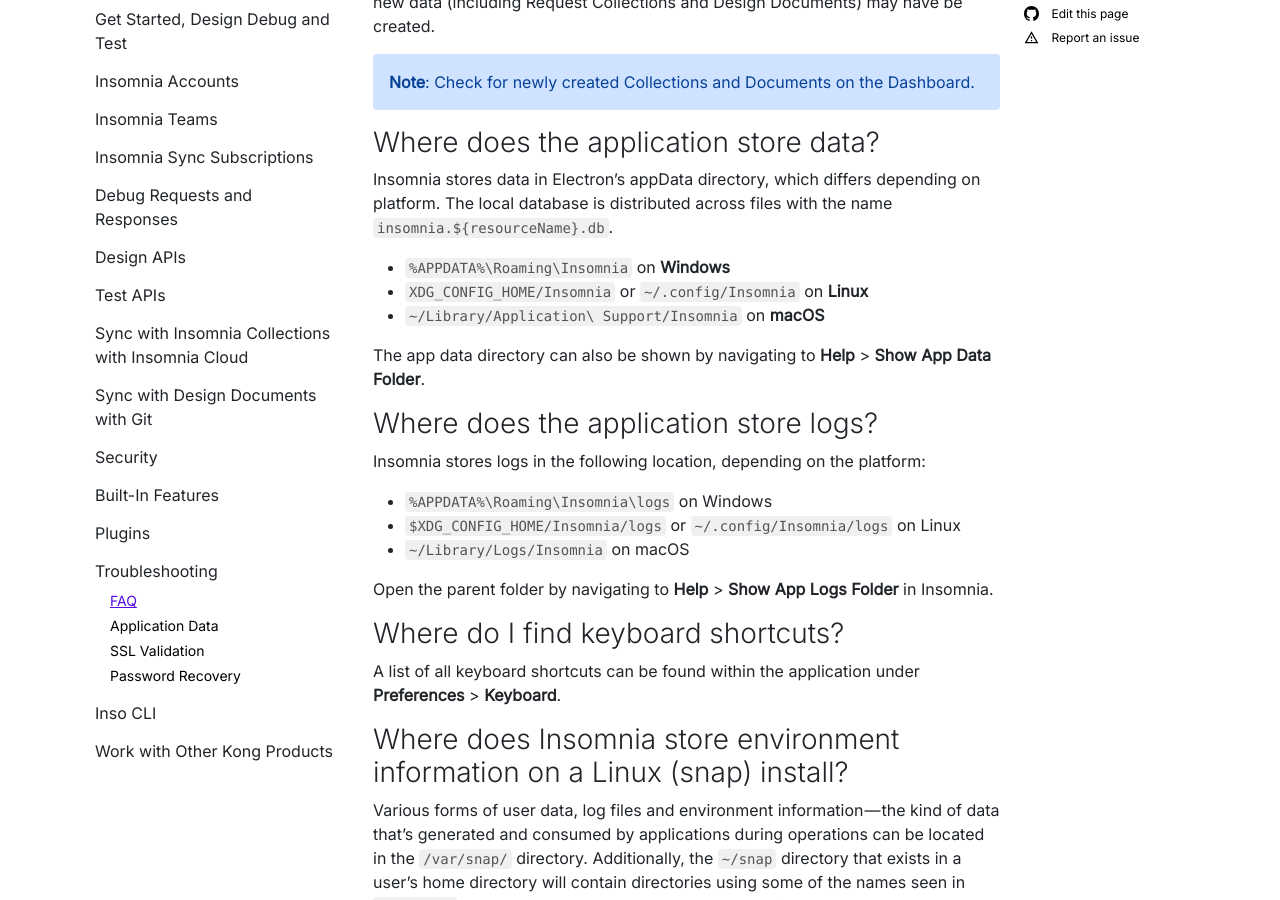
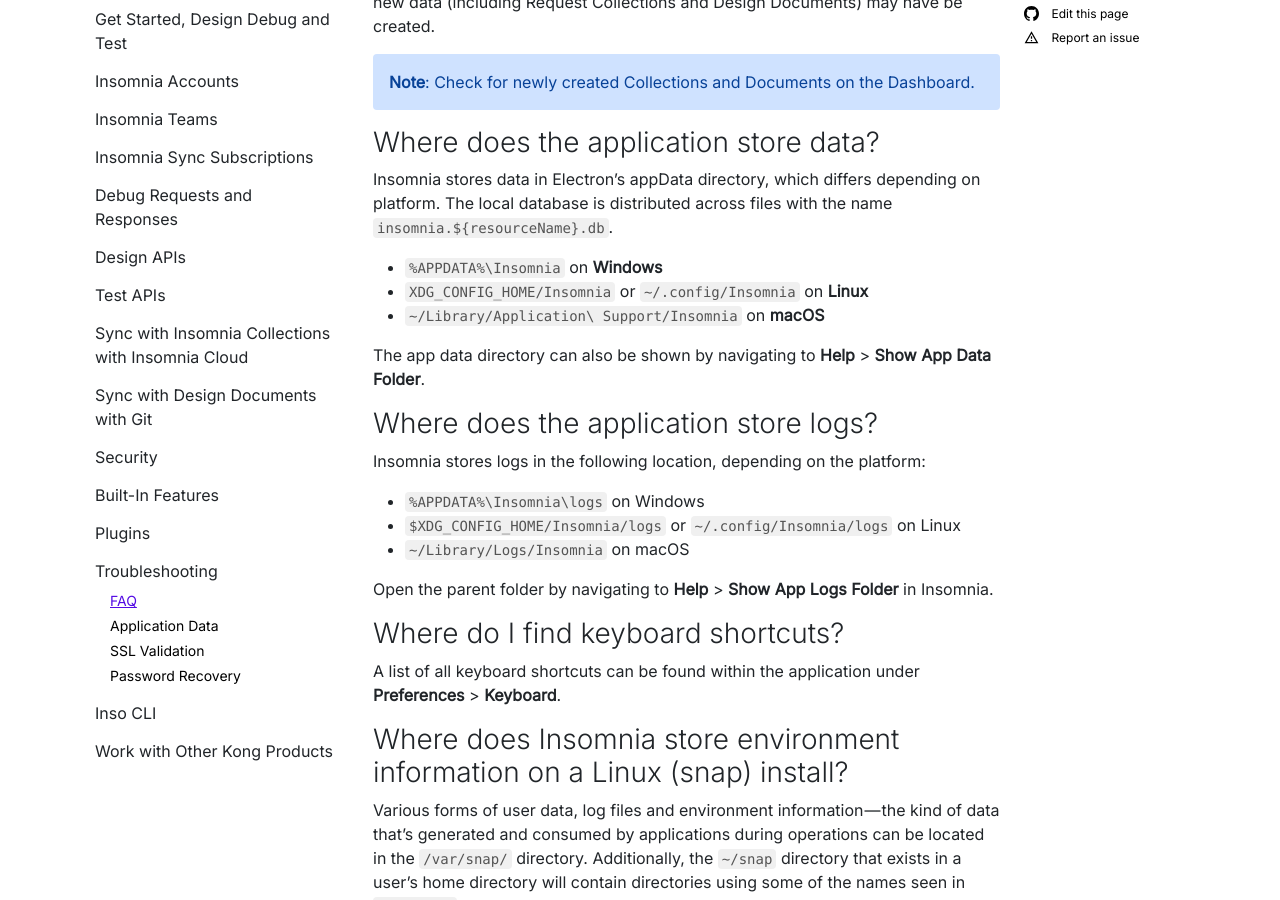
Before and after one commit to Kong/insomnia-docs, a Jekyll site: the page built from docs/insomnia/faq.md, in a window 1280 px wide and 900 px high, scrolled down 3184 px. Built offline with Jekyll 4.4.1, drawn with Linux system fonts in a browser that asks for light colours; comment, search, counter and statistics services are not loaded; some of the changed text lies outside the part shown.

Commit message:
Forgot to add these

```diff
--- a/docs/insomnia/faq.md
+++ b/docs/insomnia/faq.md
@@ -72,7 +72,7 @@
 
     You can find the application data folder in the Help menu. If the help menu is not accessible, here are the default paths for each operating system.
 
-    `%APPDATA%\Roaming` on Windows
+    `%APPDATA%` on Windows
     `$XDG_CONFIG_HOME` or `~/.config` on Linux
     `~/Library/Application\ Support` on macOS
 
@@ -113,7 +113,7 @@
 
 Insomnia stores data in Electron's appData directory, which differs depending on platform. The local database is distributed across files with the name `insomnia.${resourceName}.db`.
 
-* `%APPDATA%\Roaming\Insomnia` on **Windows**
+* `%APPDATA%\Insomnia` on **Windows**
 * `XDG_CONFIG_HOME/Insomnia` or `~/.config/Insomnia` on **Linux**
 * `~/Library/Application\ Support/Insomnia` on **macOS**
 
@@ -123,7 +123,7 @@
 
 Insomnia stores logs in the following location, depending on the platform:
 
-* `%APPDATA%\Roaming\Insomnia\logs` on Windows
+* `%APPDATA%\Insomnia\logs` on Windows
 * `$XDG_CONFIG_HOME/Insomnia/logs` or `~/.config/Insomnia/logs` on Linux
 * `~/Library/Logs/Insomnia` on macOS
 
```
Also changed, not shown: docs/insomnia/introduction-to-plugins.md (+2 -2 lines), docs/insomnia/migrate-from-designer.md (+1 -1 lines).
